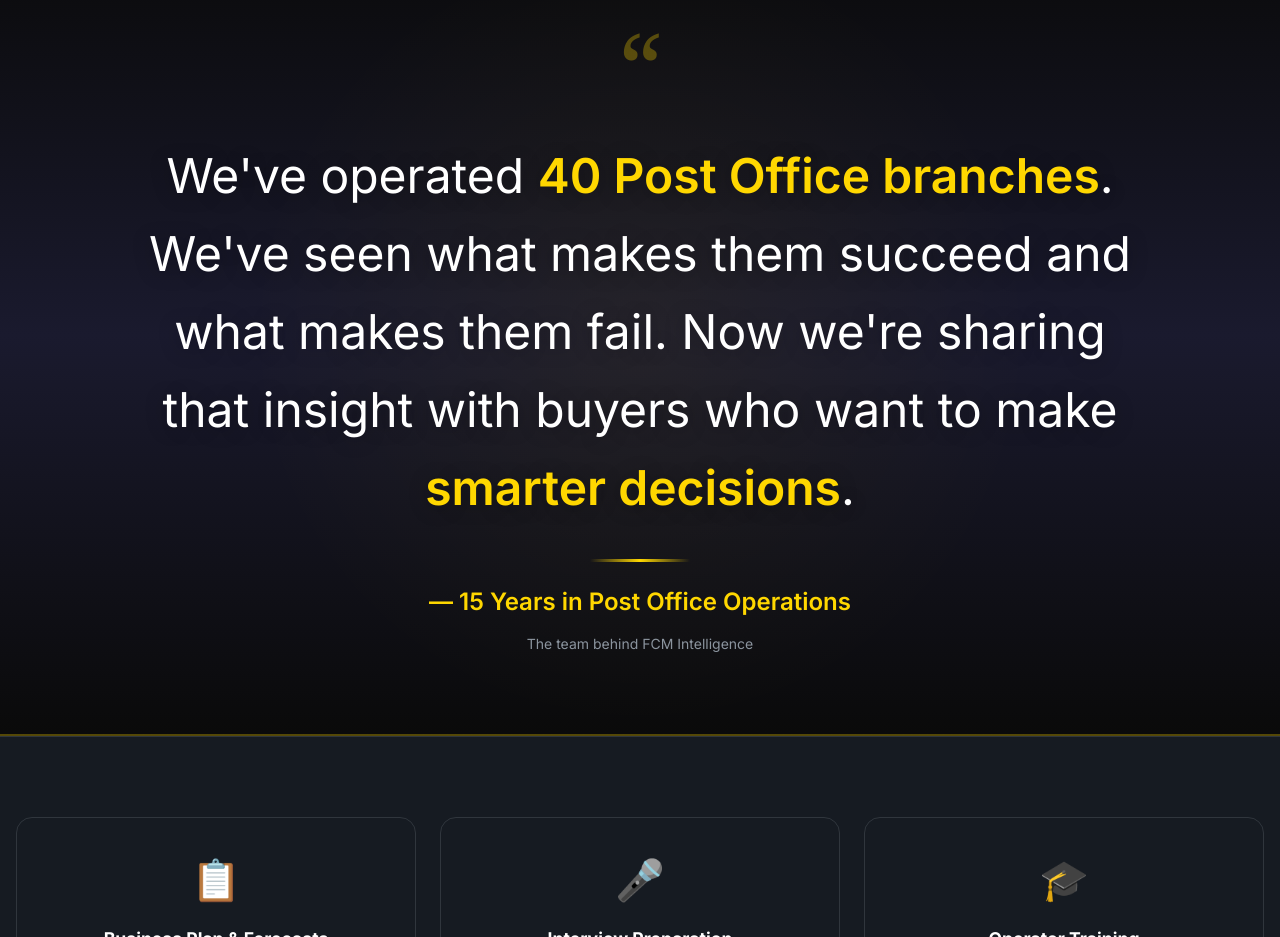
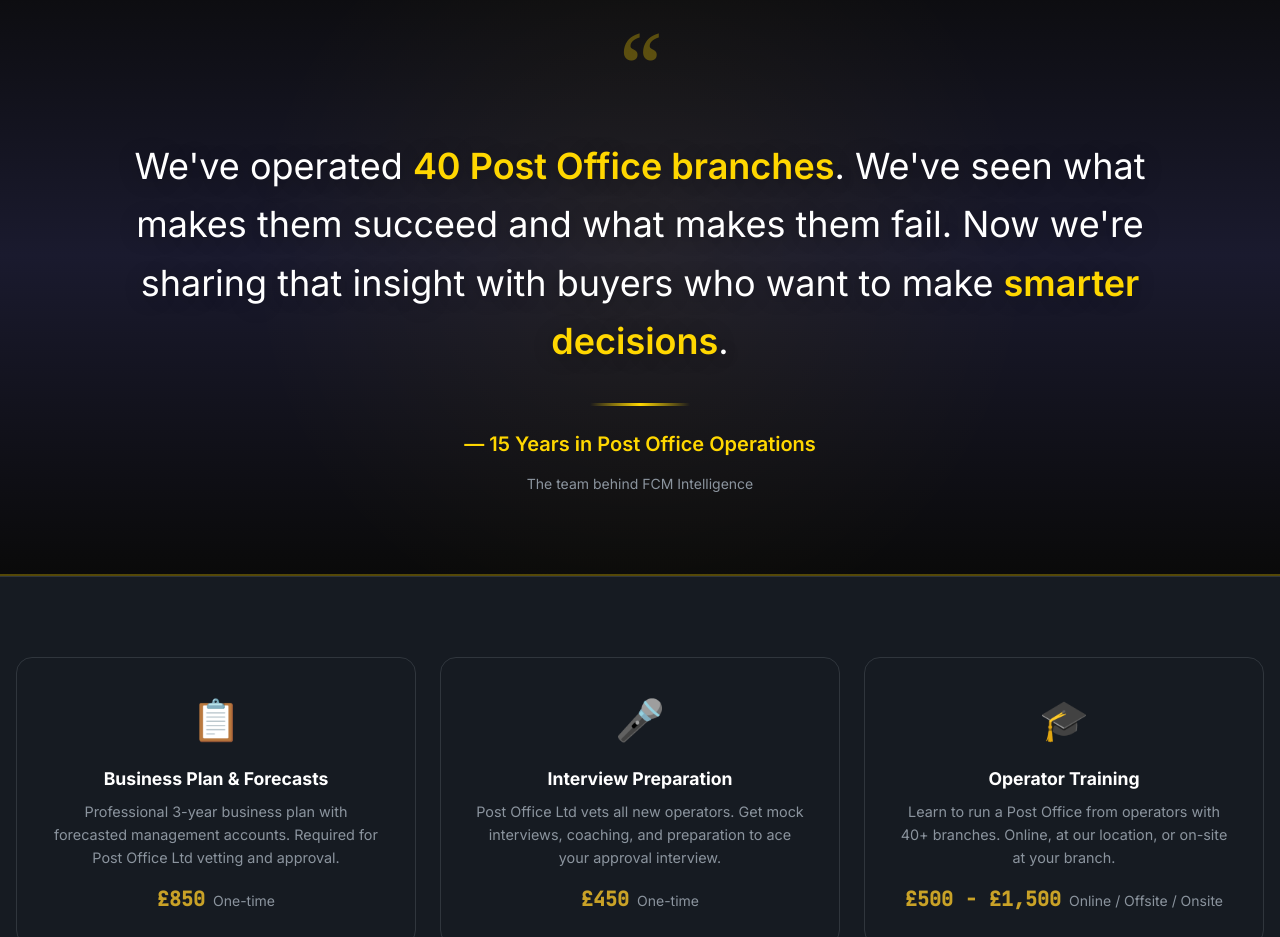
Before and after one commit to agentmicky23-collab/fcm-intelligence-reports, a Next.js app: page / in a window 1280 px wide. Shown: the part 6080-7017 px from the top of the page. Built offline with nearby package versions, Linux system fonts and the light colour scheme.

Commit message:
Reduce testimonial quote size by 20%

```diff
--- a/app/page.tsx
+++ b/app/page.tsx
@@ -386,7 +386,7 @@ export default function Home() {
             </div>
 
             <blockquote
-              className="text-2xl md:text-4xl lg:text-5xl font-light leading-relaxed mb-8"
+              className="text-xl md:text-3xl lg:text-4xl font-light leading-relaxed mb-8"
               style={{
                 color: '#fff',
                 textShadow: '0 2px 20px rgba(0,0,0,0.3)',
@@ -405,7 +405,7 @@ export default function Home() {
             />
 
             <cite
-              className="text-xl md:text-2xl font-semibold not-italic block"
+              className="text-lg md:text-xl font-semibold not-italic block"
               style={{ color: '#FFD700' }}
             >
               — 15 Years in Post Office Operations
```
